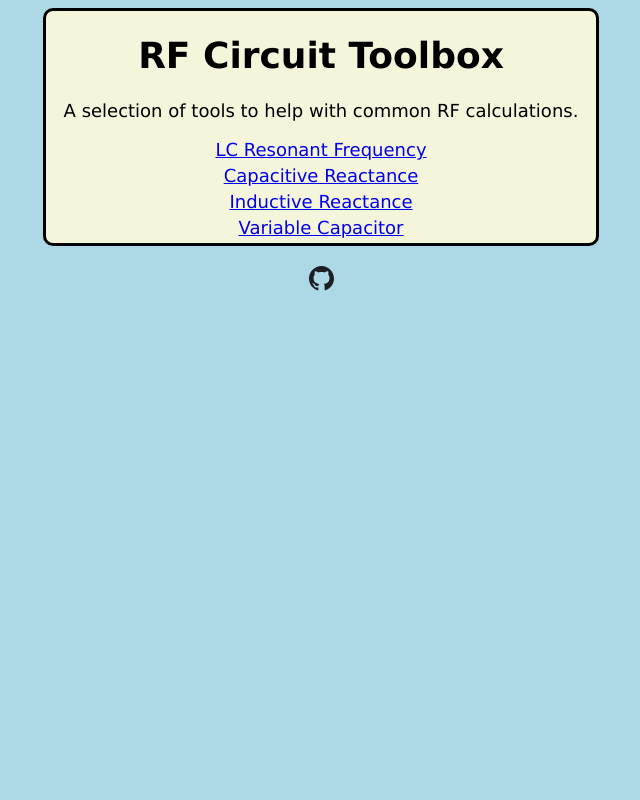
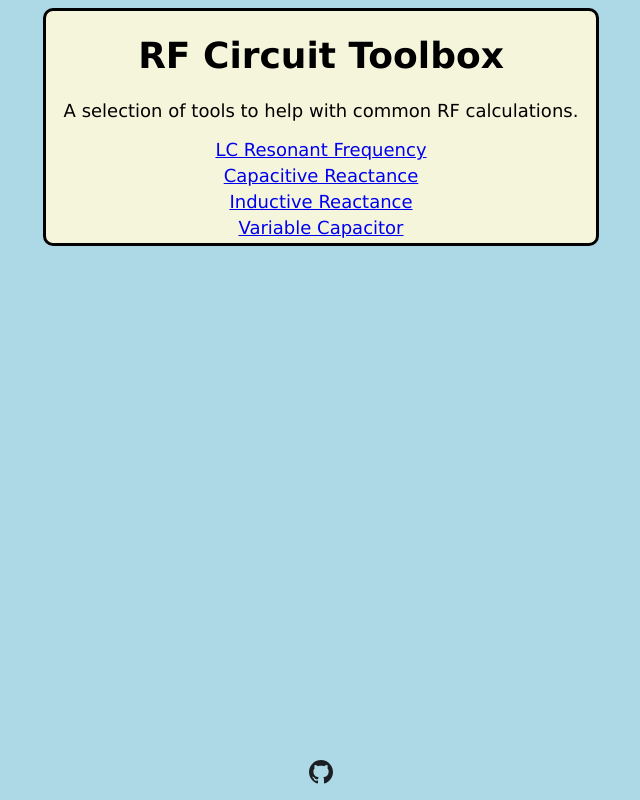
Before and after one commit to dotpeedeeeff/RF-Assistant, a Flask app: page / in a window 1280 px wide. Shown: the whole page, without its empty margins (319-959 px from the left). Run offline with Flask 3, Linux system fonts and the light colour scheme.

Commit message:
added footer

```diff
--- a/static/css/main.css
+++ b/static/css/main.css
@@ -9,7 +9,7 @@ header {
     margin-left: auto;
     margin-right: auto;
     text-align: center;
-    margin-bottom: 20px;
+    margin-bottom: 5px;
     background-color: beige;
     border-radius: 10px;
     max-width: 550px;
@@ -82,9 +82,20 @@ li::marker {
     max-width: 128px;
 }
 
-#ghicon {
-    display: block;
-    margin-left: auto;
-    margin-right: auto;
+#page-container {
+    position: relative;
+    min-height: 98vh;
+    max-height: 100vh;
+}
 
+#content-wrap {
+    padding-bottom: 2.5rem;
 }
+
+#footer {
+    position: absolute;
+    bottom: -0.5rem;
+    width: 100%;
+    height: 2.5rem;
+    text-align: center;
+}
--- a/templates/home.html
+++ b/templates/home.html
@@ -8,11 +8,13 @@
         <link rel="stylesheet" href="{{url_for('static', filename='css/main.css')}}">
 
     </head>
-    <header>
-        <div>
+    <div id="page-container">
+        <div id="content-wrap">
+            <header>
+
             <h1>RF Circuit Toolbox</h1>
             <p>A selection of tools to help with common RF calculations.</p>
-        </div>
+
         <div class="menulink">
             <a href="/lc">LC Resonant Frequency</a>
         </div>
@@ -25,11 +27,12 @@
         <div class="menulink">
             <a href="/capband">Variable Capacitor</a>
         </div>
-    </header>
-    <footer>
-    </footer>
-    <a href="https://github.com/dotpeedeeeff/RF-Assistant">
-    <img src="../static/gh.svg" width="25" height="25" id="ghicon">
-    </a>
-    </footer>
+            </header>
+        </div>
+        <footer id="footer">
+            <a href="https://github.com/dotpeedeeeff/RF-Assistant">
+                <img src="../static/gh.svg" width="24" height="24" id="ghicon">
+            </a>
+        </footer>
+    </div>
 </html>
```
